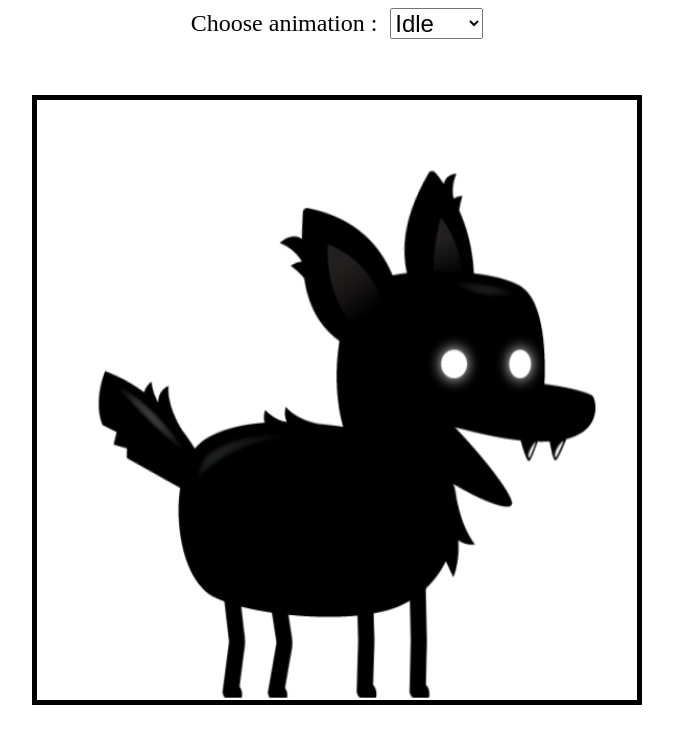
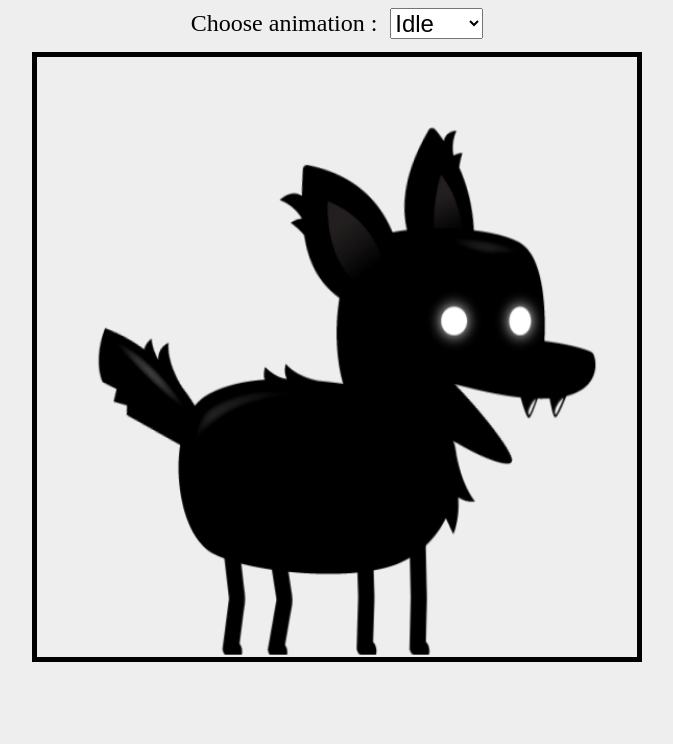
Before and after one commit to wdthor/sprite-animation, a website built with Vite: page index.html in a window 1280 px wide. Shown: the whole page, without its empty margins (303-976 px from the left). Built offline with nearby package versions, Linux system fonts and the light colour scheme.

Commit message:
* Update preview image * Change display from absolute to flex * Update Frame interface

```diff
--- a/src/assets/styles/style.css
+++ b/src/assets/styles/style.css
@@ -1,11 +1,15 @@
+body {
+  background-color: #eee;
+  display: flex;
+  flex-direction: column;
+  align-items: center;
+  gap: 0.8rem;
+}
+
 #canvas1 {
   border: 5px solid black;
-  position: absolute;
-  top: 50%;
-  left: 50%;
-  transform: translate(-50%, -50%);
-  width: 600px;
-  height: 600px;
+  width: 37.5rem;
+  height: 37.5rem;
 }
 
 #controls {
--- a/src/interfaces/Frame.ts
+++ b/src/interfaces/Frame.ts
@@ -1,5 +1,5 @@
 import { Position } from './Position';
 
 export interface Frame {
-  loc: Position[];
+  location: Position[];
 }
```
Also changed, not shown: src/assets/images/preview.jpg.
